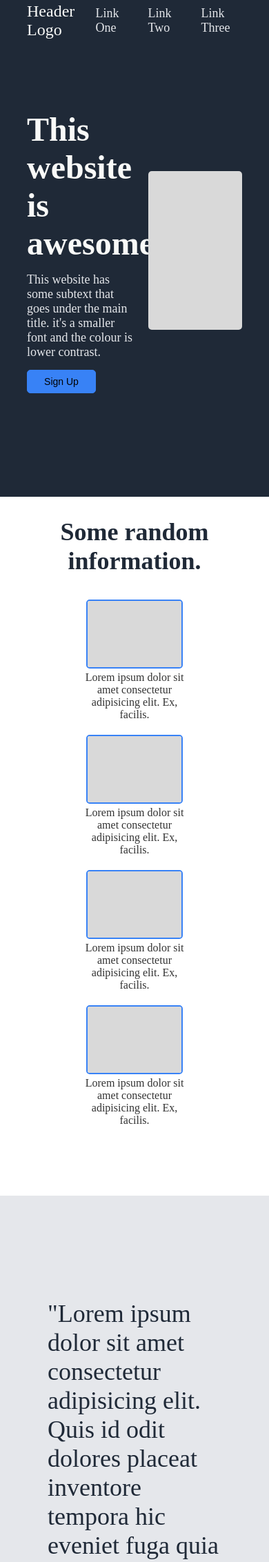
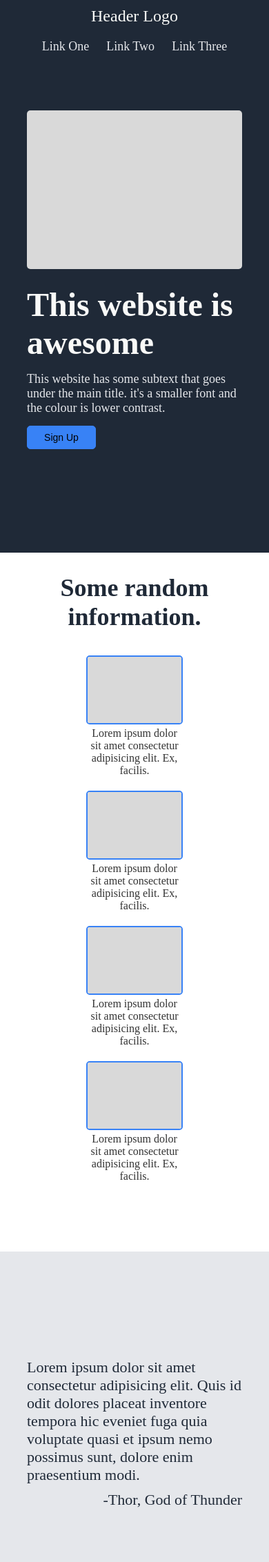
Before and after one commit to saniyaj-mallik/Saniyaj-Training, a PHP site: page / in a window 390 px wide. Shown: the top 2264 px of the page at 69% size. Run offline with PHP 8.4, Linux system fonts and the light colour scheme.

Commit message:
final push

```diff
--- a/index.html
+++ b/index.html
@@ -68,8 +68,8 @@
     </section>
     <section id="quote">
         <div>
-            <p>"Lorem ipsum dolor sit amet consectetur adipisicing elit. Quis id odit dolores placeat inventore tempora
-                hic eveniet fuga quia voluptate quasi et ipsum nemo possimus sunt, dolore enim praesentium modi."</p>
+            <p>Lorem ipsum dolor sit amet consectetur adipisicing elit. Quis id odit dolores placeat inventore tempora
+                hic eveniet fuga quia voluptate quasi et ipsum nemo possimus sunt, dolore enim praesentium modi.</p>
             <p id="speaker">-Thor, God of Thunder</p>
         </div>
     </section>
--- a/style.css
+++ b/style.css
@@ -142,6 +142,7 @@ nav>div {
 
 .box p {
     margin: 0;
+    padding: 0px 10px;
     color: #333;
     font-size: 16px;
     text-align: center;
@@ -163,6 +164,7 @@ nav>div {
 
 #speaker {
     text-align: end;
+    font-weight: 900;
 }
 
 #footer {
@@ -193,3 +195,43 @@ nav>div {
     border-radius: 5px;
     color: var(--light);
 }
+
+
+
+@media only screen and (max-width: 768px) {
+    nav{
+        flex-direction: column;
+        gap: 20px;
+    }
+    #hero-sec {
+        flex-direction: column;
+    }
+    #hero-sec>div {
+        width: 100%;
+
+    }
+    #hero-img {
+        order: 1;
+
+    }
+    #hero-info {
+        order: 2;
+
+    }
+    #quote>div {
+        padding: 150px 0px;
+    }
+    #quote>div>p {
+        font-size: 22px;
+        padding: 5px 0px;
+    }
+
+    #footer-container{
+        flex-direction: column;
+        padding: 15px 20px;
+        gap: 10px;
+    }
+    #footer-container div{
+        width: 100%;
+    }
+}
```
Also changed, not shown: README.md, 6 other files.
